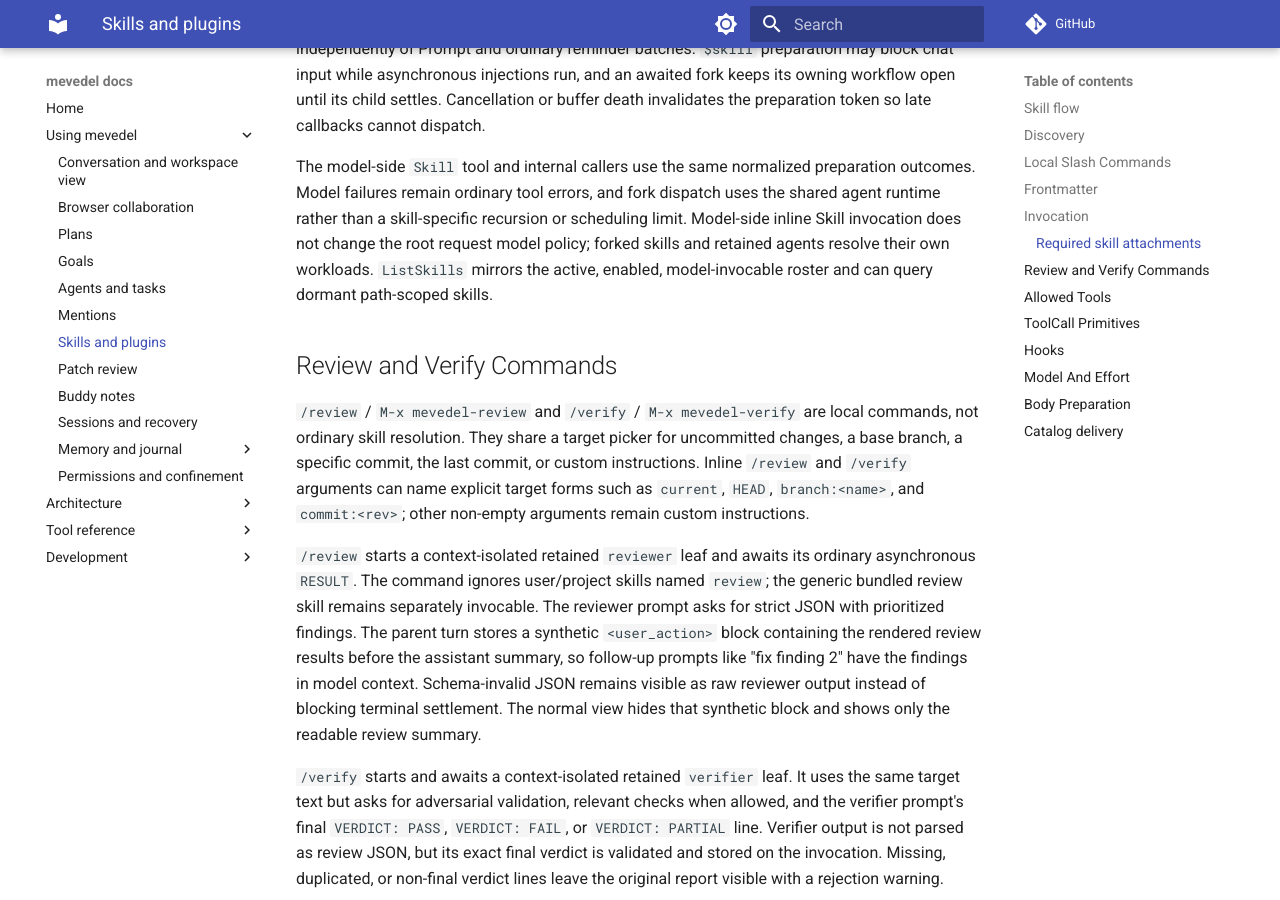
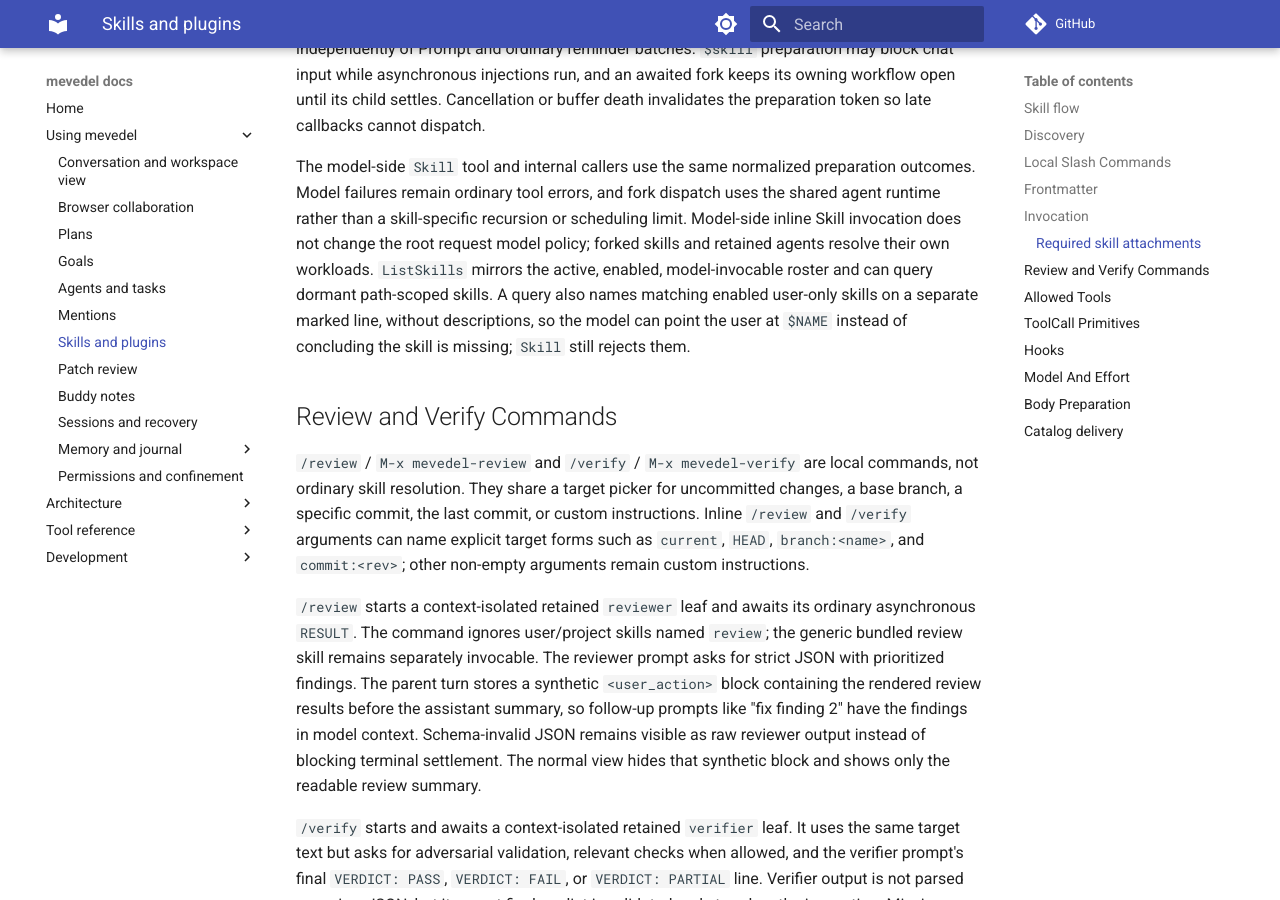
Before and after one commit to FrauH0lle/mevedel, an MkDocs documentation site: the page built from docs/skills.md, in a window 1280 px wide and 900 px high, scrolled down 15183 px. Built offline with MkDocs 1.6.1 and Material for MkDocs 9.7.7, drawn with Linux system fonts in a browser that asks for light colours; comment, search, counter and statistics services are not loaded.

Commit message:
feat(skills): Name matching user-only skills in ListSkills
ListSkills mirrors the model-invocable roster and excluded user-only
skills.  When the user mentioned such a skill, the model searched for it,
found nothing, and concluded it did not exist.  A query now also names
matching enabled user-only skills on one marked line, without
descriptions, so the model can point the user at them.  The unqueried
listing is unchanged, and Skill still rejects them.

* mevedel-skills-invoke.el (mevedel-skills--format-list-tool-result):
Append marked user-only names.
(mevedel-skills--list-handler): Collect matching user-only skills for a
query.

* test/test-mevedel-skills-invoke.el (mevedel-skills--list-handler):
Cover marked, disabled and non-invocable skills.

* prompts/tools/listskills.md, docs/skills.md: Describe the marked line.

```diff
--- a/docs/skills.md
+++ b/docs/skills.md
@@ -691,7 +691,10 @@ dispatch uses the shared agent runtime rather than a skill-specific recursion
 or scheduling limit. Model-side inline Skill invocation does not change the
 root request model policy; forked skills and retained agents resolve their own
 workloads. `ListSkills` mirrors the active, enabled,
-model-invocable roster and can query dormant path-scoped skills.
+model-invocable roster and can query dormant path-scoped skills. A query also
+names matching enabled user-only skills on a separate marked line, without
+descriptions, so the model can point the user at `$NAME` instead of concluding
+the skill is missing; `Skill` still rejects them.
 
 ## Review and Verify Commands
 
```
Also changed, not shown: prompts/tools/listskills.md (+4 -2 lines), 2 other files.
